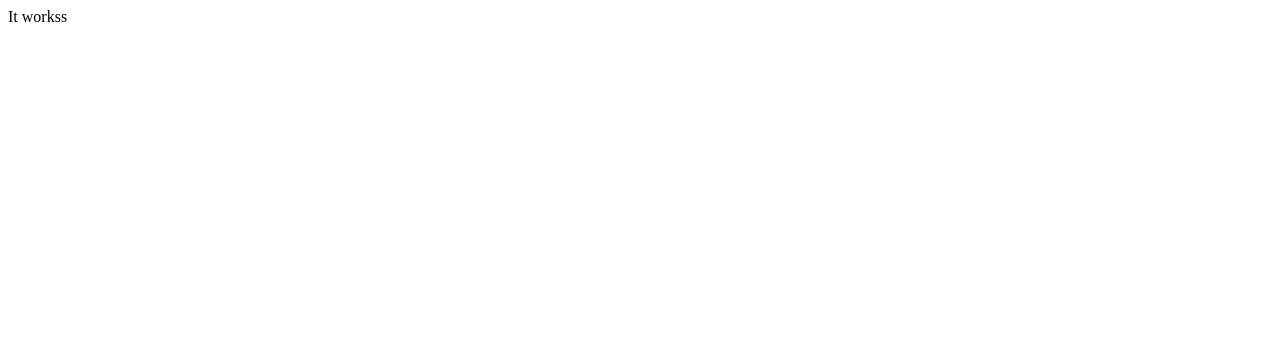
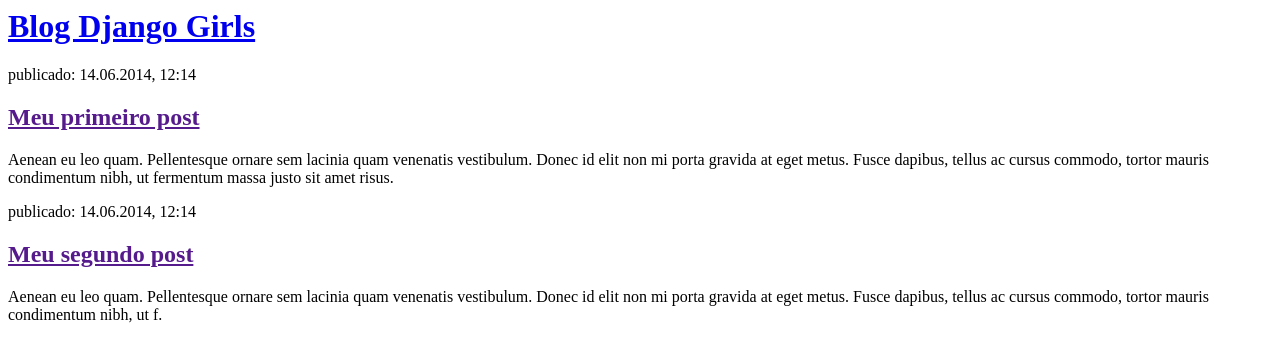
Before and after one commit to matheustassinari/My-First-Blog, a Django app: page / in a window 1280 px wide. Before the commit the part shown is almost empty. Shown: the top 362 px of the page. Run offline with Django 3.2, Linux system fonts and the light colour scheme.

Commit message:
Changed the HTML for the site.

```diff
--- a/blog/templates/blog/post_list.html
+++ b/blog/templates/blog/post_list.html
@@ -1,9 +1,22 @@
 <html>
+    <head>
+        <title>Blog Django Girls</title>
+    </head>
     <body>
-        <p>
-            <p>
-                It workss
-            </p>
-        </p>
+        <div>
+            <h1><a href="/">Blog Django Girls</a></h1>
+        </div>
+
+        <div>
+            <p>publicado: 14.06.2014, 12:14</p>
+            <h2><a href="">Meu primeiro post</a></h2>
+            <p>Aenean eu leo quam. Pellentesque ornare sem lacinia quam venenatis vestibulum. Donec id elit non mi porta gravida at eget metus. Fusce dapibus, tellus ac cursus commodo, tortor mauris condimentum nibh, ut fermentum massa justo sit amet risus.</p>
+        </div>
+
+        <div>
+            <p>publicado: 14.06.2014, 12:14</p>
+            <h2><a href="">Meu segundo post</a></h2>
+            <p>Aenean eu leo quam. Pellentesque ornare sem lacinia quam venenatis vestibulum. Donec id elit non mi porta gravida at eget metus. Fusce dapibus, tellus ac cursus commodo, tortor mauris condimentum nibh, ut f.</p>
+        </div>
     </body>
 </html>
```
